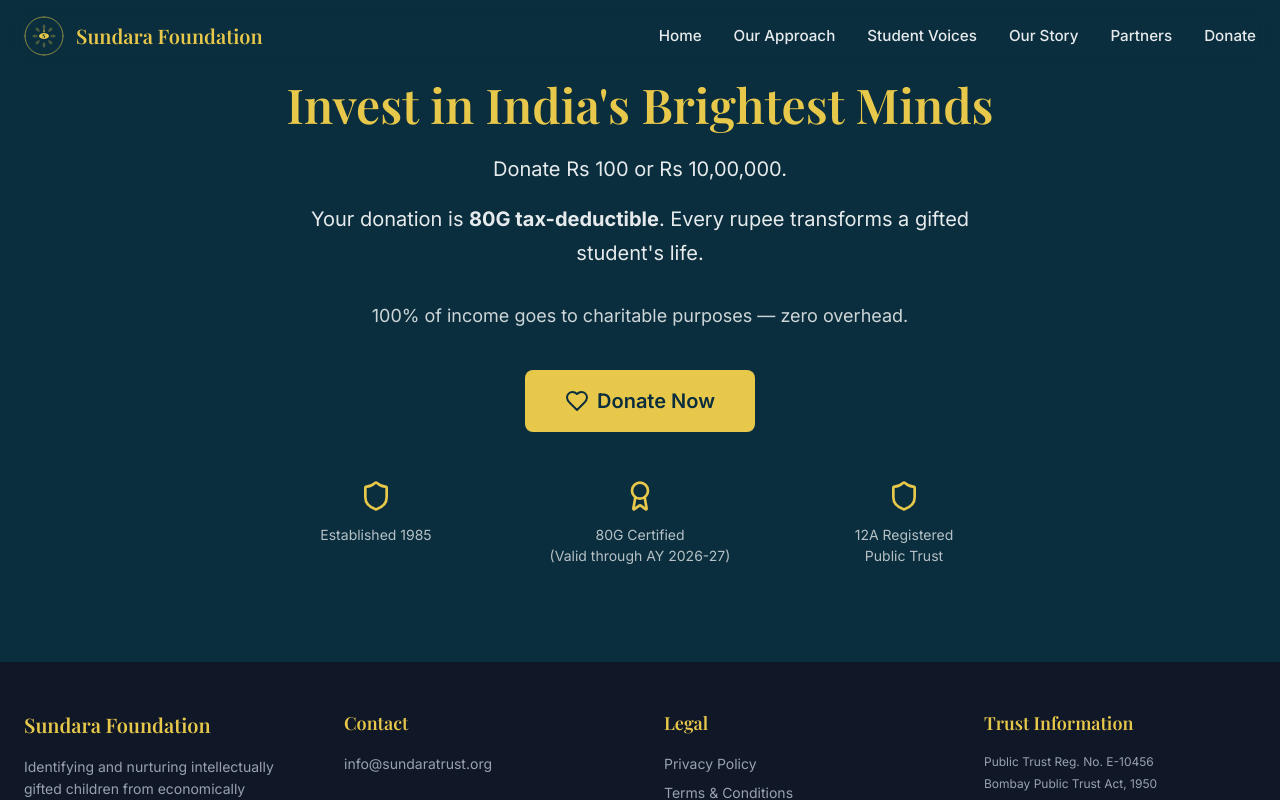
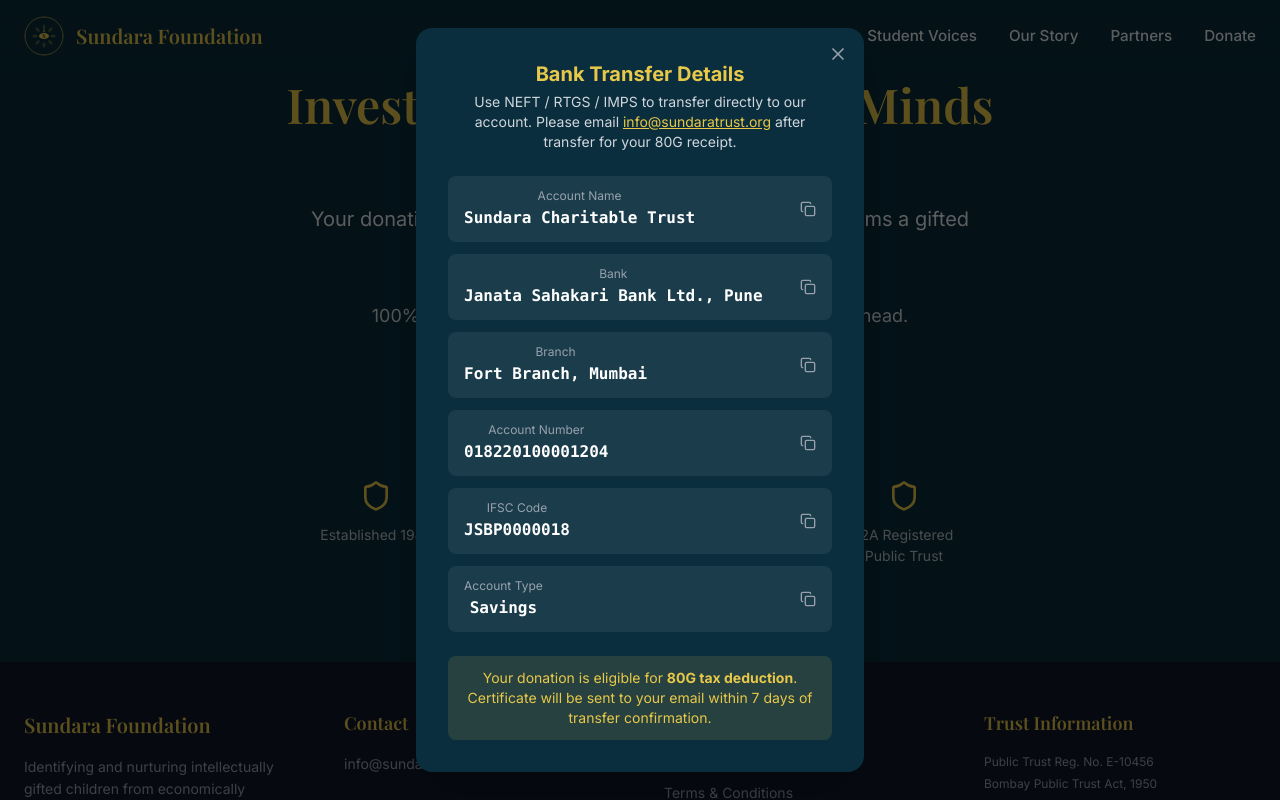
Before and after one commit to GenWise/sundara-foundation-website, a React (Vite) app: page / in a window 1280 px wide. Both pictures are taken after a click on the button "Donate Now". Shown: the part 5437-6237 px from the top of the page. Built offline with nearby package versions, Linux system fonts and the light colour scheme; a web font is replaced by a local one.

Commit message:
feat: Replace Razorpay with bank transfer modal on Donate button

```diff
--- /dev/null
+++ b/src/app/components/BankDetailsModal.tsx
@@ -0,0 +1,93 @@
+import { X, Copy, CheckCircle } from 'lucide-react';
+import { useState } from 'react';
+
+interface BankDetailsModalProps {
+  isOpen: boolean;
+  onClose: () => void;
+}
+
+const BANK_DETAILS = [
+  { label: 'Account Name', value: 'Sundara Charitable Trust' },
+  { label: 'Bank', value: 'Janata Sahakari Bank Ltd., Pune' },
+  { label: 'Branch', value: 'Fort Branch, Mumbai' },
+  { label: 'Account Number', value: '018220100001204' },
+  { label: 'IFSC Code', value: 'JSBP0000018' },
+  { label: 'Account Type', value: 'Savings' },
+];
+
+export function BankDetailsModal({ isOpen, onClose }: BankDetailsModalProps) {
+  const [copied, setCopied] = useState<string | null>(null);
+
+  if (!isOpen) return null;
+
+  const handleCopy = (label: string, value: string) => {
+    navigator.clipboard.writeText(value);
+    setCopied(label);
+    setTimeout(() => setCopied(null), 2000);
+  };
+
+  return (
+    <div
+      className="fixed inset-0 z-50 flex items-center justify-center p-4"
+      style={{ backgroundColor: 'rgba(0,0,0,0.6)' }}
+      onClick={(e) => { if (e.target === e.currentTarget) onClose(); }}
+    >
+      <div
+        className="relative w-full max-w-md rounded-2xl p-8 shadow-2xl"
+        style={{ backgroundColor: 'var(--navy)', color: 'white' }}
+      >
+        {/* Close */}
+        <button
+          onClick={onClose}
+          className="absolute top-4 right-4 text-gray-400 hover:text-white transition-colors"
+        >
+          <X className="w-5 h-5" />
+        </button>
+
+        {/* Header */}
+        <div className="mb-6">
+          <h2 className="text-xl font-bold mb-1" style={{ color: 'var(--gold)' }}>
+            Bank Transfer Details
+          </h2>
+          <p className="text-sm text-gray-300">
+            Use NEFT / RTGS / IMPS to transfer directly to our account.
+            Please email <a href="mailto:info@sundaratrust.org" className="underline" style={{ color: 'var(--gold)' }}>info@sundaratrust.org</a> after transfer for your 80G receipt.
+          </p>
+        </div>
+
+        {/* Details */}
+        <div className="space-y-3 mb-6">
+          {BANK_DETAILS.map(({ label, value }) => (
+            <div
+              key={label}
+              className="flex items-center justify-between rounded-lg px-4 py-3"
+              style={{ backgroundColor: 'rgba(255,255,255,0.07)' }}
+            >
+              <div>
+                <p className="text-xs text-gray-400 mb-0.5">{label}</p>
+                <p className="font-mono font-semibold text-white">{value}</p>
+              </div>
+              <button
+                onClick={() => handleCopy(label, value)}
+                className="ml-3 flex-shrink-0 text-gray-400 hover:text-white transition-colors"
+                title="Copy"
+              >
+                {copied === label
+                  ? <CheckCircle className="w-4 h-4 text-green-400" />
+                  : <Copy className="w-4 h-4" />}
+              </button>
+            </div>
+          ))}
+        </div>
+
+        {/* 80G note */}
+        <div
+          className="rounded-lg px-4 py-3 text-sm"
+          style={{ backgroundColor: 'rgba(232,200,74,0.12)', color: 'var(--gold)' }}
+        >
+          Your donation is eligible for <strong>80G tax deduction</strong>. Certificate will be sent to your email within 7 days of transfer confirmation.
+        </div>
+      </div>
+    </div>
+  );
+}
--- a/src/app/components/DonateButton.tsx
+++ b/src/app/components/DonateButton.tsx
@@ -1,99 +1,33 @@
 import { useState } from 'react';
 import { Heart } from 'lucide-react';
-
-// Declare Razorpay on window for TypeScript
-declare global {
-  interface Window {
-    Razorpay: any;
-  }
-}
+import { BankDetailsModal } from './BankDetailsModal';
 
 interface DonateButtonProps {
   className?: string;
 }
 
 export function DonateButton({ className = '' }: DonateButtonProps) {
-  const [loading, setLoading] = useState(false);
-
-  const handleDonate = () => {
-    setLoading(true);
-
-    // Load Razorpay script if not already loaded
-    if (!window.Razorpay) {
-      const script = document.createElement('script');
-      script.src = 'https://checkout.razorpay.com/v1/checkout.js';
-      script.async = true;
-      script.onload = () => {
-        initializeRazorpay();
-      };
-      script.onerror = () => {
-        alert('Failed to load payment gateway. Please try again.');
-        setLoading(false);
-      };
-      document.body.appendChild(script);
-    } else {
-      initializeRazorpay();
-    }
-  };
-
-  const initializeRazorpay = () => {
-    const options = {
-      key: 'YOUR_RAZORPAY_KEY_ID', // Replace with your actual Razorpay Key ID
-      amount: 10000, // Amount in paise (100 INR = 10000 paise). Update as needed or make dynamic
-      currency: 'INR',
-      name: 'Sundara Foundation',
-      description: 'Support gifted students from underprivileged backgrounds',
-      image: '', // You can add logo URL here
-      handler: function (response: any) {
-        // Payment successful
-        alert(`Payment successful! Payment ID: ${response.razorpay_payment_id}`);
-        setLoading(false);
-
-        // Here you would typically:
-        // 1. Send payment details to your backend
-        // 2. Verify the payment
-        // 3. Show thank you message
-        console.log('Payment details:', response);
-      },
-      prefill: {
-        name: '',
-        email: '',
-        contact: ''
-      },
-      notes: {
-        purpose: 'Donation to Sundara Foundation'
-      },
-      theme: {
-        color: '#e8c84a' // Gold color from your brand
-      },
-      modal: {
-        ondismiss: function() {
-          setLoading(false);
-        }
-      }
-    };
-
-    const razorpay = new window.Razorpay(options);
-    razorpay.open();
-    setLoading(false);
-  };
+  const [showModal, setShowModal] = useState(false);
 
   return (
+    <>
       <button
-      onClick={handleDonate}
-      disabled={loading}
-      className={`px-10 py-4 rounded-lg transition-all hover:scale-105 disabled:opacity-50 disabled:cursor-not-allowed ${className}`}
+        onClick={() => setShowModal(true)}
+        className={`px-10 py-4 rounded-lg transition-all hover:scale-105 ${className}`}
         style={{
           backgroundColor: 'var(--gold)',
           color: 'var(--navy)',
           fontSize: '1.25rem',
           fontWeight: 600,
-        cursor: loading ? 'wait' : 'pointer',
-        border: 'none'
+          border: 'none',
+          cursor: 'pointer',
         }}
       >
         <Heart className="inline-block w-6 h-6 mr-2" style={{ marginBottom: '2px' }} />
-      {loading ? 'Loading...' : 'Donate Now'}
+        Donate Now
       </button>
+
+      <BankDetailsModal isOpen={showModal} onClose={() => setShowModal(false)} />
+    </>
   );
 }
```
Also changed, not shown: 10 other files (tests, documents, lock files or other folders). Lines whose indentation alone changed are shown as unchanged.
